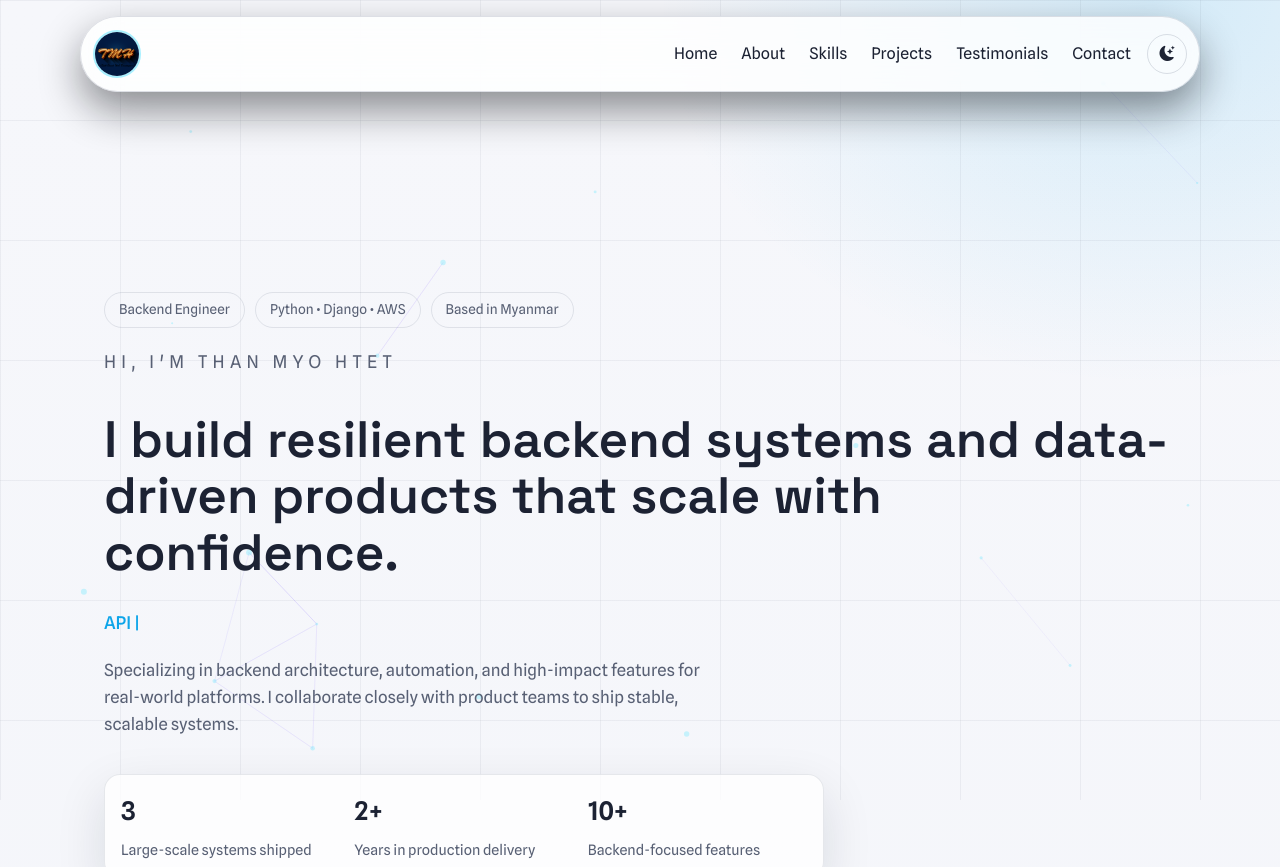
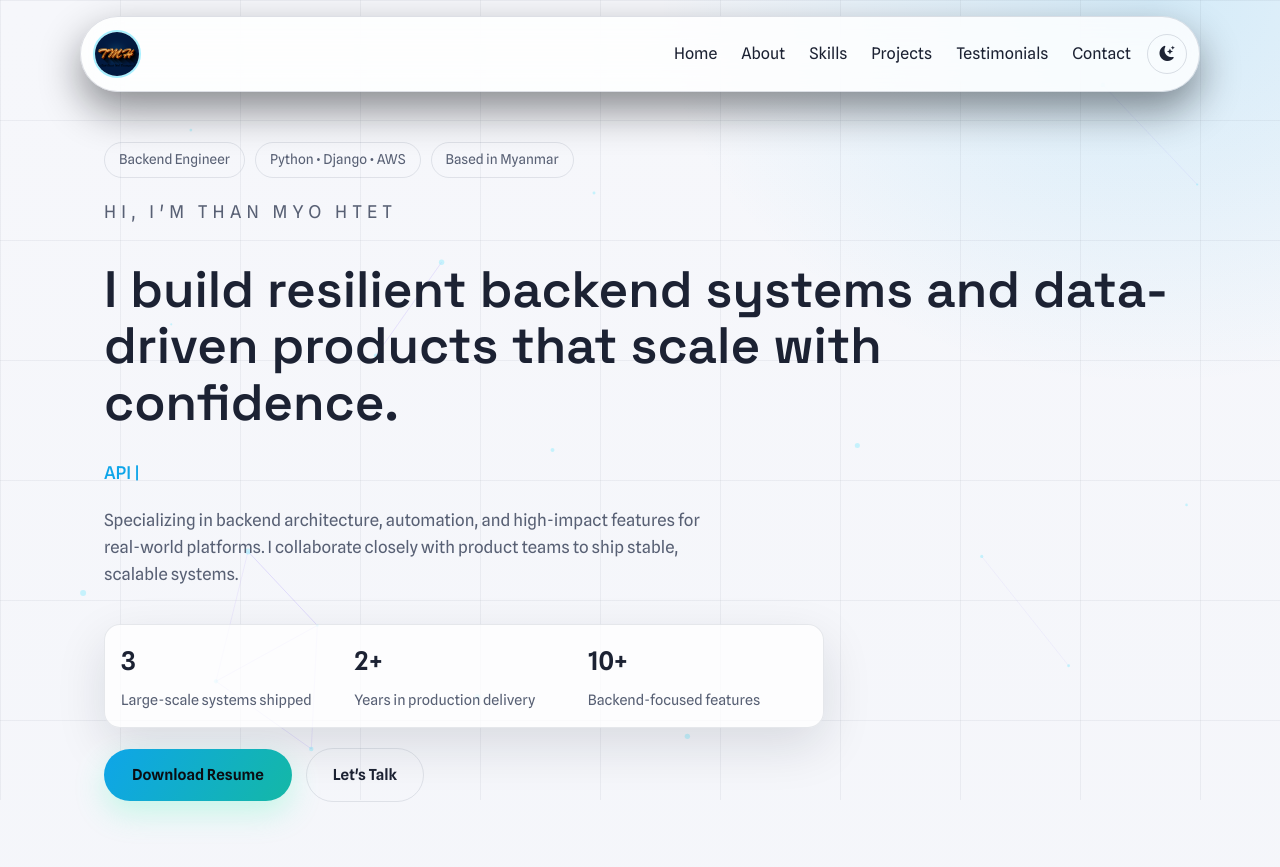
Before and after one commit to YoutLone/YYL, a React (Vite) app: page / in a window 1280 px wide. Shown: the top 867 px of the page. Built offline with nearby package versions, Linux system fonts and the light colour scheme.

Commit message:
Update the main section padding

```diff
--- a/src/components/Hero/Hero.css
+++ b/src/components/Hero/Hero.css
@@ -1,7 +1,7 @@
 .hero {
   position: relative;
   overflow: hidden;
-  padding-top: 120px;
+  padding-top: 10px;
 }
 
 .hero_container {
--- a/src/main.css
+++ b/src/main.css
@@ -92,7 +92,7 @@ a {
 .section {
   width: min(1120px, 100%);
   margin: 0 auto;
-  padding: 96px 24px;
+  padding: 56px 24px;
 }
 
 .section-title {
```
